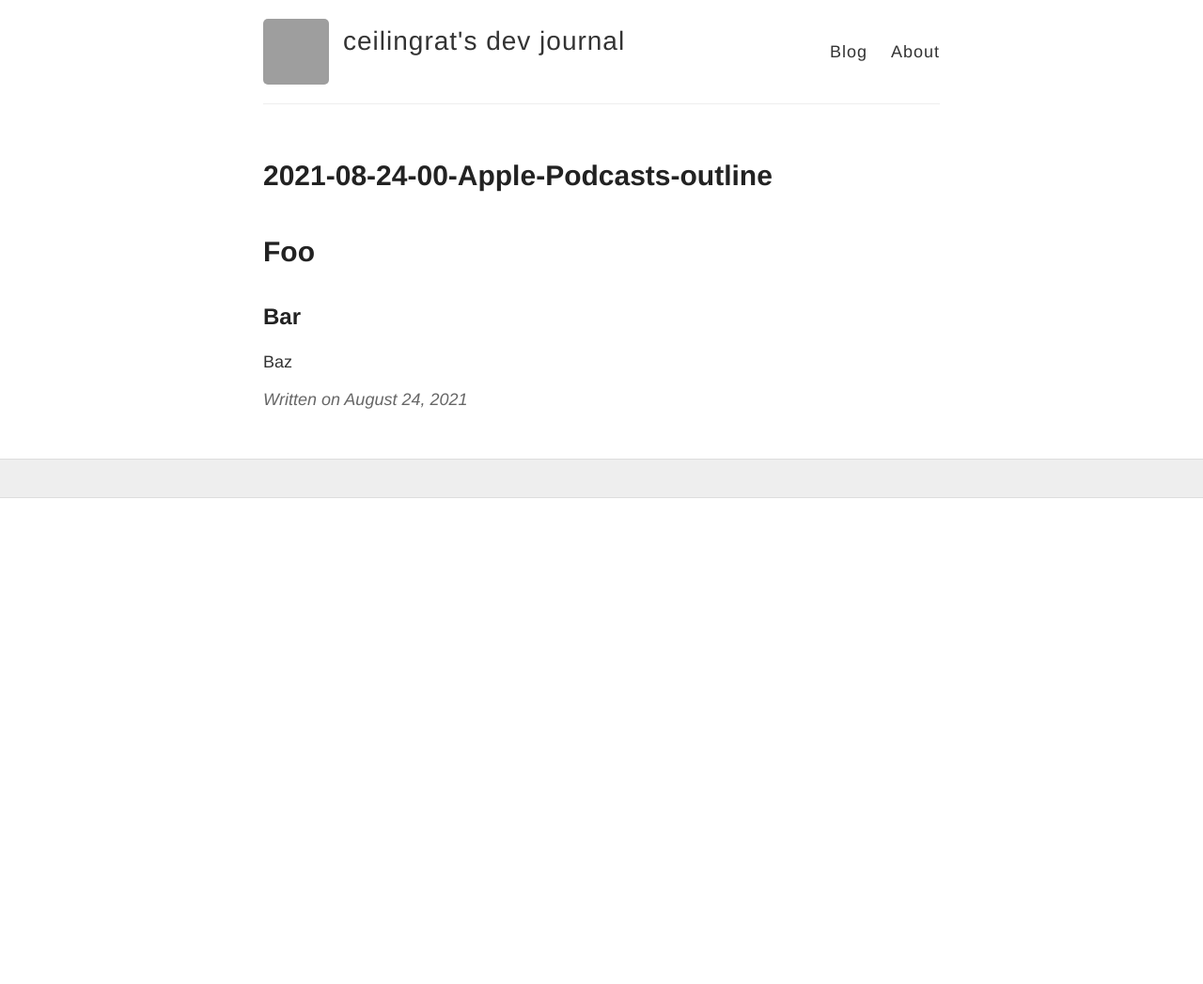
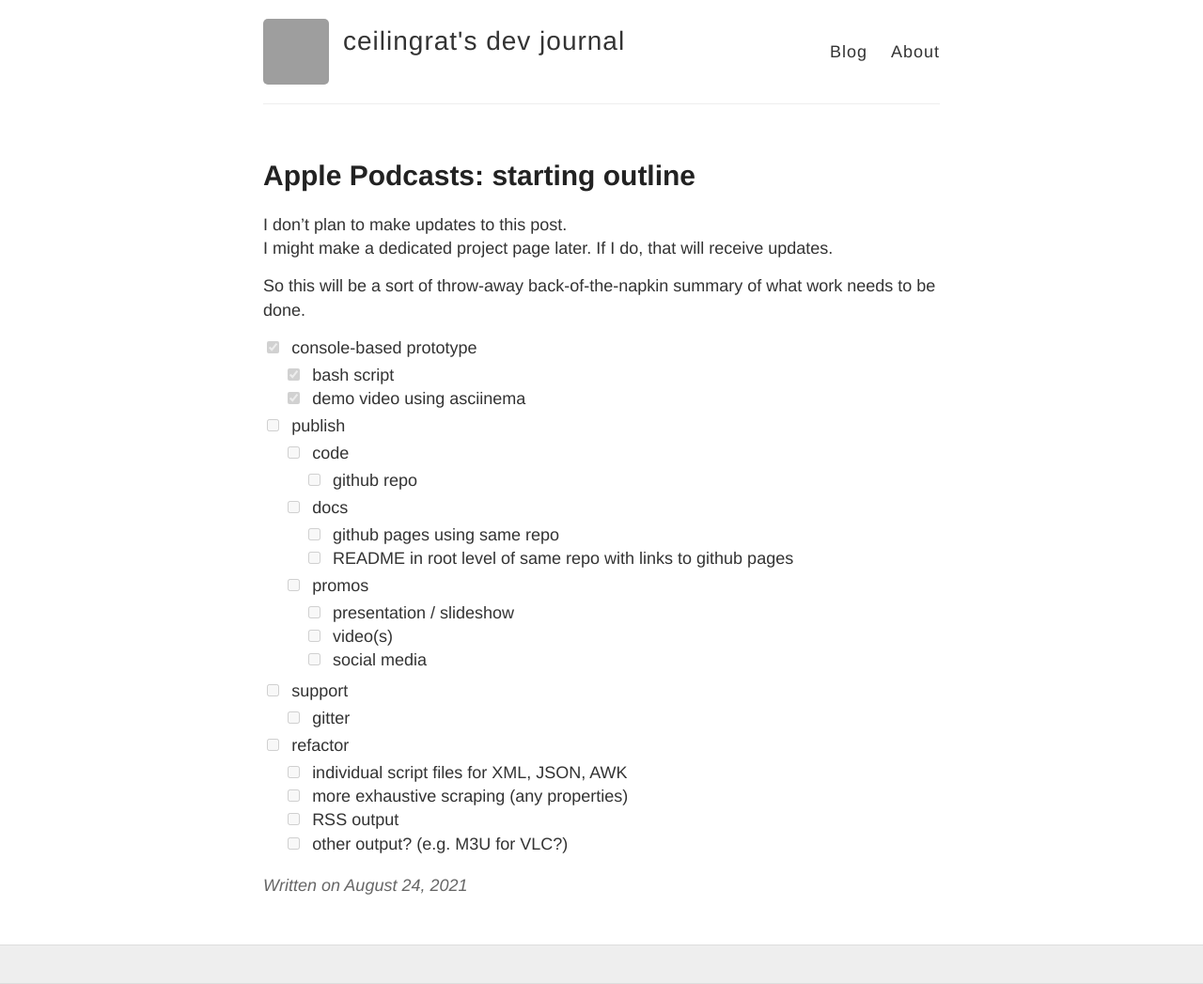
Before and after one commit to ceilingrat/journal, a Jekyll site: the page built from docs/_posts/2021-08-24-00-Apple-Podcasts-outline.md, in a window 1280 px wide. Shown: the whole page at 94% size. Built offline with Jekyll 4.4.1, drawn with Linux system fonts in a browser that asks for light colours; before the commit the page ends 900 px from its top, so only the background shows below that; grey boxes are pictures that could not be loaded.

Commit message:
add content to post modify styles of task-list items modify jekyll process to  watch for changes to files

```diff
--- a/docs/_posts/2021-08-24-00-Apple-Podcasts-outline.md
+++ b/docs/_posts/2021-08-24-00-Apple-Podcasts-outline.md
@@ -1,12 +1,32 @@
 ---
 layout: post
-title: 2021-08-24-00-Apple-Podcasts-outline
-tags:
+title: "Apple Podcasts: starting outline"
+tags: project Apple-Podcast
 categories:
 ---
 
-# Foo
+I don't plan to make updates to this post.
+I might make a dedicated project page later.  If I do, that will receive updates.
 
-## Bar
+So this will be a sort of throw-away back-of-the-napkin summary of what work needs to be done.
 
-Baz
+- [x] console-based prototype
+  - [x] bash script
+  - [x] demo video using asciinema
+- [ ] publish
+  - [ ] code
+    - [ ] github repo
+  - [ ] docs
+    - [ ] github pages using same repo
+    - [ ] README in root level of same repo with links to github pages
+  - [ ] promos
+    - [ ] presentation / slideshow
+    - [ ] video(s)
+    - [ ] social media
+- [ ] support
+  - [ ] gitter
+- [ ] refactor
+  - [ ] individual script files for XML, JSON, AWK
+  - [ ] more exhaustive scraping (any properties)
+  - [ ] RSS output
+  - [ ] other output? (e.g. M3U for VLC?)
--- a/docs/style.scss
+++ b/docs/style.scss
@@ -96,6 +96,23 @@ ol ul, ul ol, ul ul, ol ol {
 
 ul ul, ol ul {
   list-style-type: circle;
+}
+
+ul.task-list {
+  padding-left: 0;
+}
+
+ul.task-list ul.task-list {
+  padding: .4ex;
+  margin-left: 1em;
+}
+
+li.task-list-item {
+  list-style: none;
+}
+
+.task-list-item-checkbox {
+  margin-right: 1em;
 }
 
 em, i {
```
Also changed, not shown: 1 other file.
